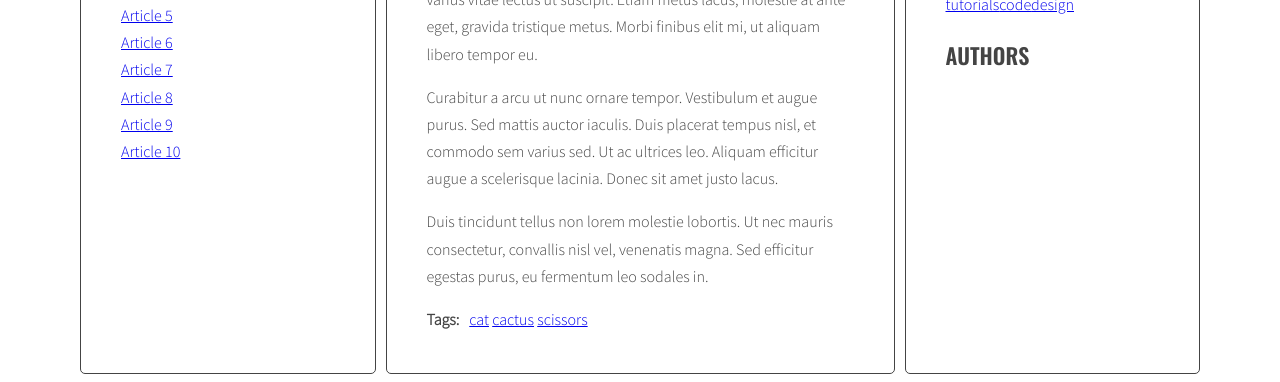
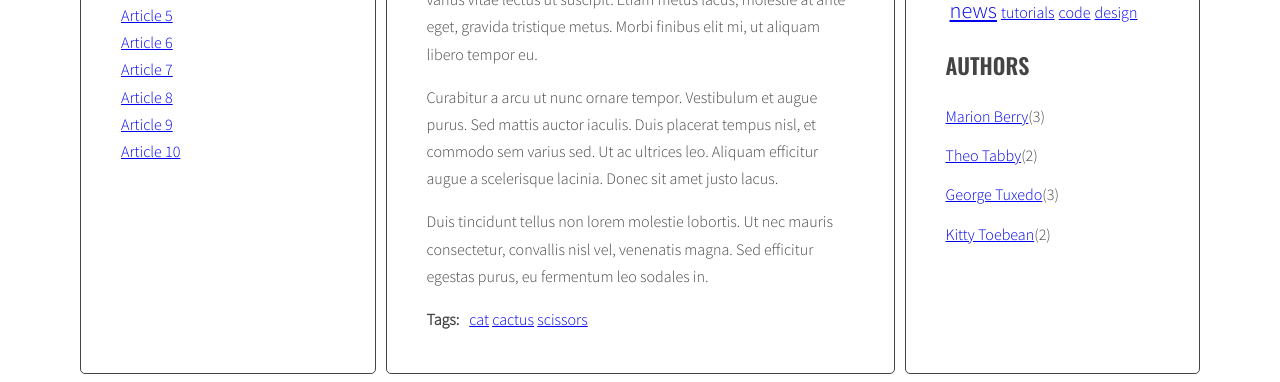
Before and after one commit to PawelJadach/javascript-blog, a website: page index.html in a window 1280 px wide. Shown: the part 465-847 px from the top of the page. Drawn offline with nearby package versions, Linux system fonts and the light colour scheme.

Commit message:
Add generate author list"

```diff
--- a/js/script.js
+++ b/js/script.js
@@ -259,10 +259,32 @@
     tagList.innerHTML = allTagsHTML;
   }
 
+  function generateAuthorsList() {
+    let allAuthors = {};
+    let allAuthorsHTML = '';
+    const articles = document.querySelectorAll('article');
+    for (let article of articles) {
+      const author = article.getAttribute('data-author');
+      if (!allAuthors.hasOwnProperty(author)) {
+        allAuthors[author] = 1;
+      } else {
+        allAuthors[author]++;
+      }
+    }
+    for (let author in allAuthors) {
+      let linkHTML = `<li><a href="#author-${author}">${author}</a>(${allAuthors[author]})</li>`;
+      allAuthorsHTML += linkHTML;
+    }
+
+    const authorsList = document.querySelector('.list.authors');
+    authorsList.innerHTML = allAuthorsHTML;
+  }
+
   generateTags();
   generateAuthors();
   generateTitleLinks();
   generateTagsList();
+  generateAuthorsList();
   addClickListenersToTags();
   addClickListenersToAuthors();
 }
--- a/sass/style.scss
+++ b/sass/style.scss
@@ -144,4 +144,5 @@ body {
 
 .list.tags li {
   display: inline-block;
+  margin-left: 4px;
 }
```
Also changed, not shown: css/style.css, 1 other file.
